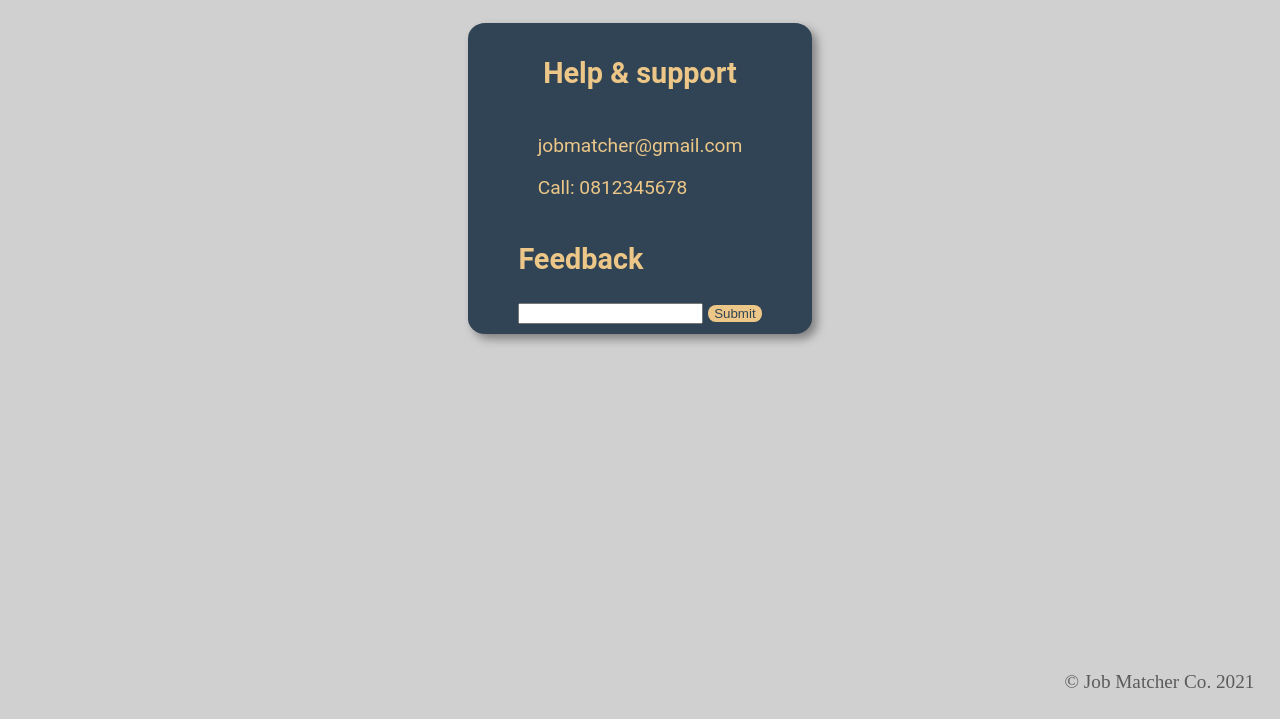
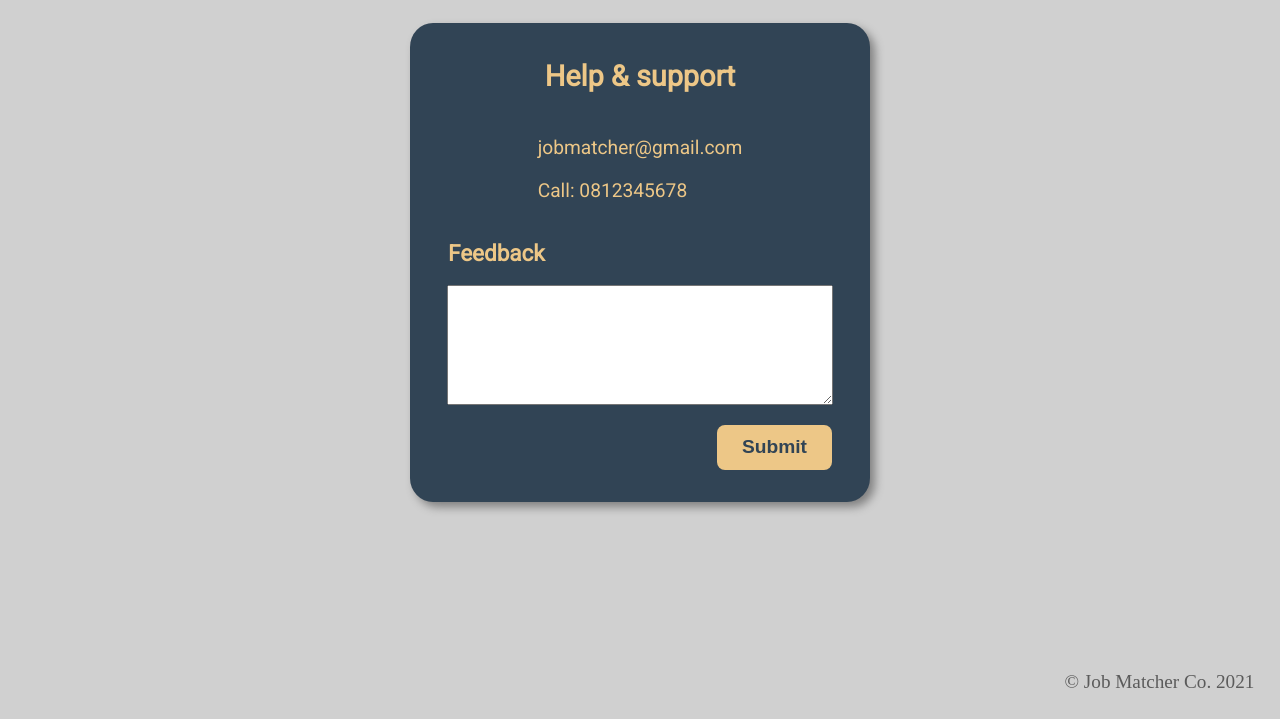
Before and after one commit to ahmrh/job-matcher, a website built with Parcel: page contactus.html in a window 1280 px wide. Shown: the part 81-800 px from the top of the page. Built offline with nearby package versions, Linux system fonts and the light colour scheme.

Commit message:
last commit please

```diff
--- a/contactus.html
+++ b/contactus.html
@@ -5,19 +5,57 @@
     <meta charset="utf-8" />
     <title></title>
     <link rel="stylesheet" href="./src/styles.css" />
+    <link href='https://fonts.googleapis.com/css?family=Roboto' rel='stylesheet'>
     <style>
       .content .box{
         font-family: roboto;
         font-size: 150%;
+        padding: 1% 3%;
+
+        width: 30%;
+        height: 100%;
       }
       .box{
         width: 30%;
       }
-      input{
-        height: 200%;
+      .feedback{
+        width: 100%;
+        height: 50%;
+        display: flex;
+        flex-direction: column;
+      }
+      h3{
+        margin-bottom: 0;
+
+      }
+      textarea{
+        width: 90%;
+        height: 10vh;
+        font-size: 100%;
+        padding: 5%;
+        align-self: center;
       }
       .button{
-        border-radius: 10%:
+        border-radius: 10%;
+        padding: 3%;
+        font-weight: bold;
+        width: 30%;
+        align-self: end;
+        font-size: 100%;
+      }
+      .button, h3{
+        margin: 5% 0;
+      }
+
+      @media screen and (orientation: portrait){
+        .content .box{
+          font-family: roboto;
+          font-size: 150%;
+          padding: 1% 8%;
+
+          width: 40%;
+          height: 100%;
+        }
       }
     </style>
   </head>
@@ -43,8 +81,8 @@
           <p>Call: 0812345678</p>
         </div>
         <div class="feedback">
-          <h2>Feedback</h2>
-          <input type="text" name="feedback" />
+          <h3>Feedback</h3>
+          <textarea type="textarea" name="feedback"></textarea>
           <button class="button">Submit</button>
 
         </div>
```
